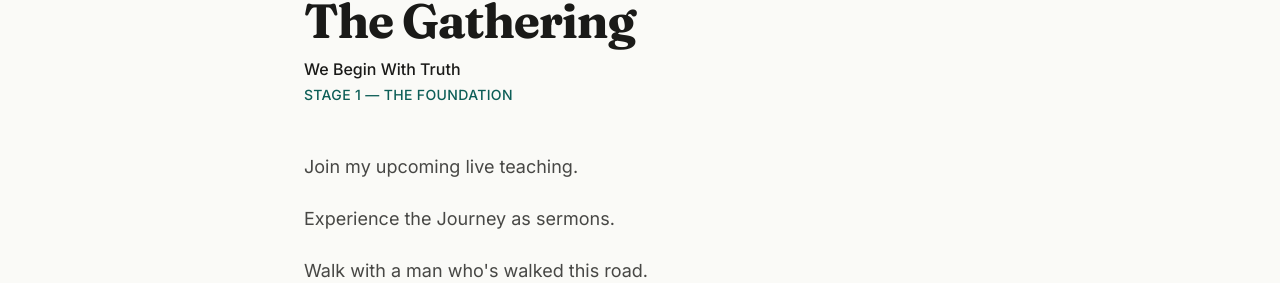
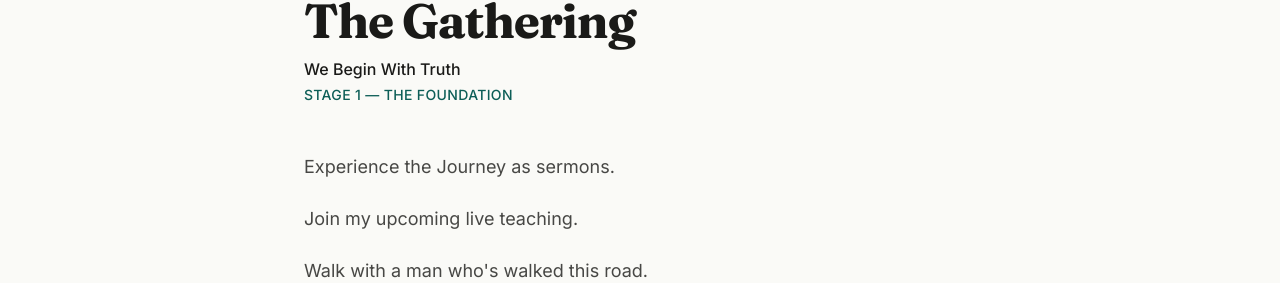
Before and after one commit to whoisjimilitan/restoration-community, a Next.js app in the folder apps/web/: page / in a window 1280 px wide. Shown: the part 4741-5024 px from the top of the page. Built offline with nearby package versions, Linux system fonts and the light colour scheme.

Commit message:
Reorder: Lead with 'Experience the Journey as sermons'
Opens the section with the core connection back to The Journey section.

Co-Authored-By: Claude Haiku 4.5 <noreply@anthropic.com>

```diff
--- a/apps/web/src/app/page.tsx
+++ b/apps/web/src/app/page.tsx
@@ -214,8 +214,8 @@ export default function Home() {
             </div>
 
             <div className="space-y-6 text-base md:text-lg text-rc-text/80 leading-relaxed font-light">
+              <p>Experience the Journey as sermons.</p>
               <p>Join my upcoming live teaching.</p>
-              <p>Experience the Journey as sermons.</p>
               <p>Walk with a man who's walked this road.</p>
               <p>Meet others on this journey.</p>
               <p className="pt-4 text-rc-text font-medium">Because your testimony is next.</p>
```
